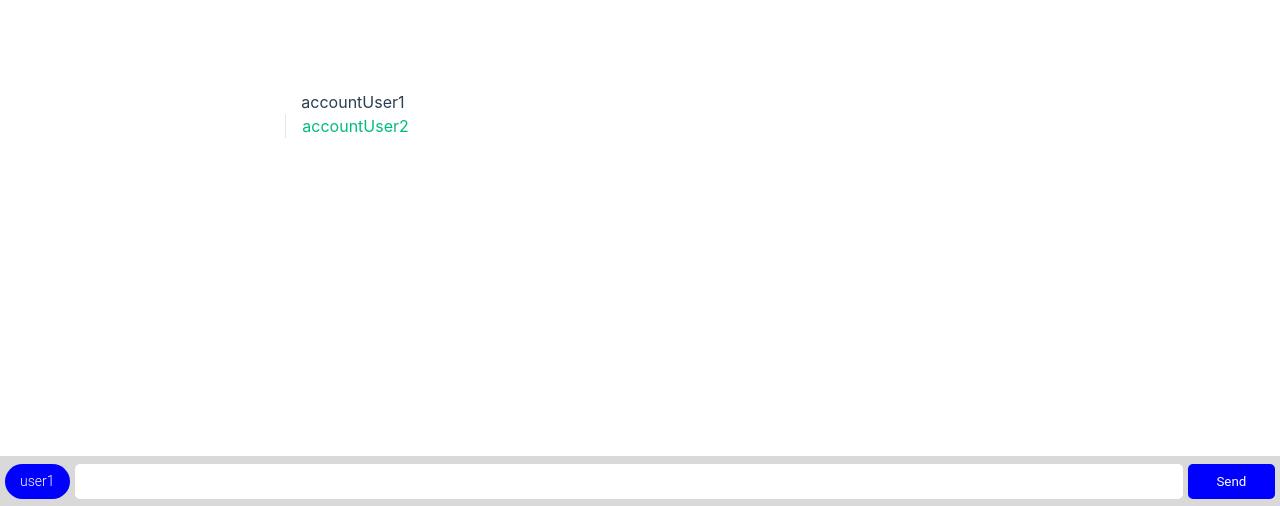
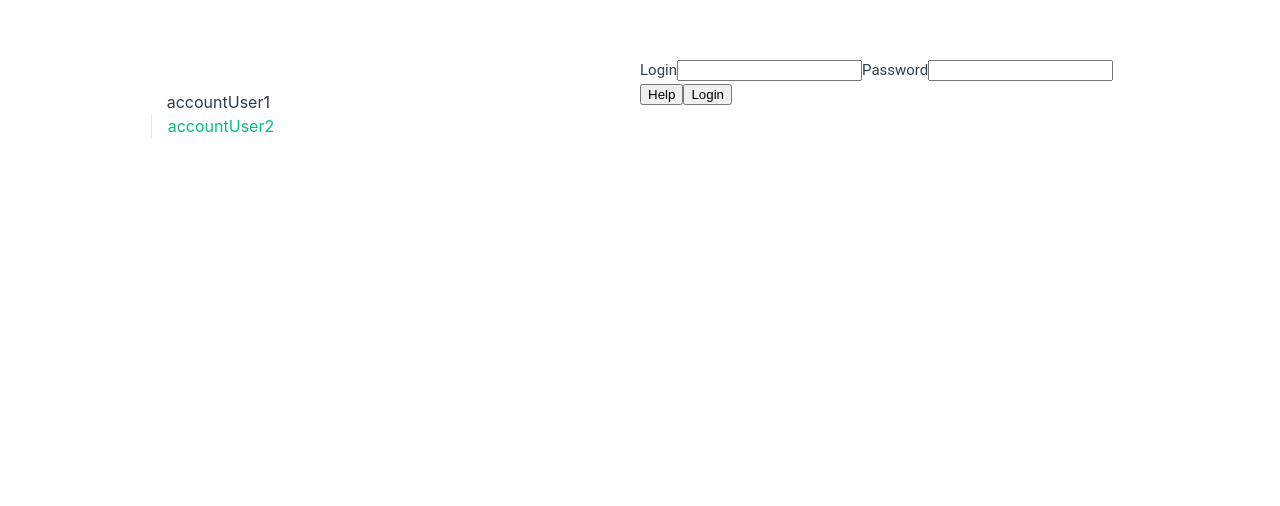
Before and after one commit to intrstllr/chat-app, a Vue app: page /page1 in a window 1280 px wide. Shown: the part 294-800 px from the top of the page. Built offline with nearby package versions, Linux system fonts and the light colour scheme.

Commit message:
authoriz

```diff
--- a/src/components/authorization1.vue
+++ b/src/components/authorization1.vue
@@ -1,40 +1,36 @@
 <template>
-  <v-row justify="center">
-    <v-dialog v-model="dialog" persistent max-width="600px">
-      <template v-slot:activator="{ on, attrs }">
-        <v-btn color="primary" dark v-bind="attrs" v-on="on">
-          Login
-        </v-btn>
-      </template>
-      <v-card>
-        <v-card-text>
-          <v-container>
-            <v-row>
-              <v-col cols="12">
-                <v-text-field label="Login" required></v-text-field>
-              </v-col>
-              <v-col cols="12">
-                <v-text-field
-                  label="Password"
-                  type="password"
-                  required
-                ></v-text-field>
-              </v-col>
-            </v-row>
-          </v-container>
-        </v-card-text>
-        <v-card-actions>
-          <v-spacer></v-spacer>
-          <v-btn color="blue darken-1" text @click="dialog = false">
-            Close
-          </v-btn>
-          <v-btn color="blue darken-1" text @click="dialog = false">
-            login
-          </v-btn>
-        </v-card-actions>
-      </v-card>
-    </v-dialog>
-  </v-row>
+  <div class="authorization">
+    <div class="authorization__body">
+      <form class="authorization__form" @keydown.enter.prevent="">
+        <label for="" class="authorization__login-label">Login</label>
+        <input v-model="login" type="text" class="authorization__login-input" />
+        <label for="" class="authorization__password-label"
+          >Password</label
+        >
+        <input
+          v-model="password"
+          type="password"
+          class="authorization__password-input"
+        />
+
+        <div class="authorization__btns-group">
+          <button
+            @click.prevent="onForgotPasswordClick"
+            class="authorization__forgive-btn"
+          >
+            Help
+          </button>
+          <button
+            @click.prevent="loginVerification"
+            @keydown.enter.prevent="loginVerification"
+            class="authorization__login-btn"
+          >
+            Login
+          </button>
+        </div>
+      </form>
+    </div>
+  </div>
 </template>
 <script>
 export default {
@@ -42,21 +38,27 @@ export default {
     return {
       login: "",
       password: "",
-      authorized:false
+      authorized:false,
     };
   },
   methods:{
     userData() {
-      let authUser1 = {};
-      authUser1.id = 01;
-      authUser1.loginUs1 = 'admin'
-      authUser1.passwordUs1 = '123456'
+      return {
+        id: 1,
+        login: "admin",
+        password: "123456"
+      };
     },
     loginVerification() {
-      if (this.login = this.loginUs1) {
-        this.authorized = True;
+      const user = this.userData();
+      const anotherUser = user;
+      console.log(user === anotherUser);
+      if (this.login === user.login,this.password === user.password) {
+        this.authorized === true;
+        localStorage.setItem('login',this.authorized)
+        this.$emit('authorized', true)
       }else{
-        this.authorized = False;
+        this.authorized === false;
       }
     }
   }
--- a/src/pages/PageOfFirstUser.vue
+++ b/src/pages/PageOfFirstUser.vue
@@ -1,6 +1,7 @@
 <template>
-  <div  v-show = 'authorized = true' >
-    <header>
+  <div>
+    <authorization1 v-if="!isAuth" @authorized="isAuth = true"/>
+    <header v-else>
       <div>
         <div class="messages__List">
           <div v-for="msg in messages" :key="msg.id" class="mess_list">
@@ -23,17 +24,24 @@
         <button class="btnSend" @click.prevent="sendMessage">Send</button>
       </form>
     </header>
+
   </div>
 </template>
 
 <script>
+import authorization1 from '../components/authorization1.vue';
+
 export default {
+  components: {
+    authorization1
+  },
   data() {
     return {
       message: "",
       messages: localStorage.getItem("messages")
         ? JSON.parse(localStorage.getItem("messages"))
         : [],
+      isAuth: false,
     };
   },
   methods: {
--- a/src/pages/PageOfSecondUser.vue
+++ b/src/pages/PageOfSecondUser.vue
@@ -10,6 +10,7 @@
               </div>
           </div>
         </div>
+        <!-- dsadsa -->
       </div>
       <div class="indent__for__form"></div>
       <form class="form">
```
